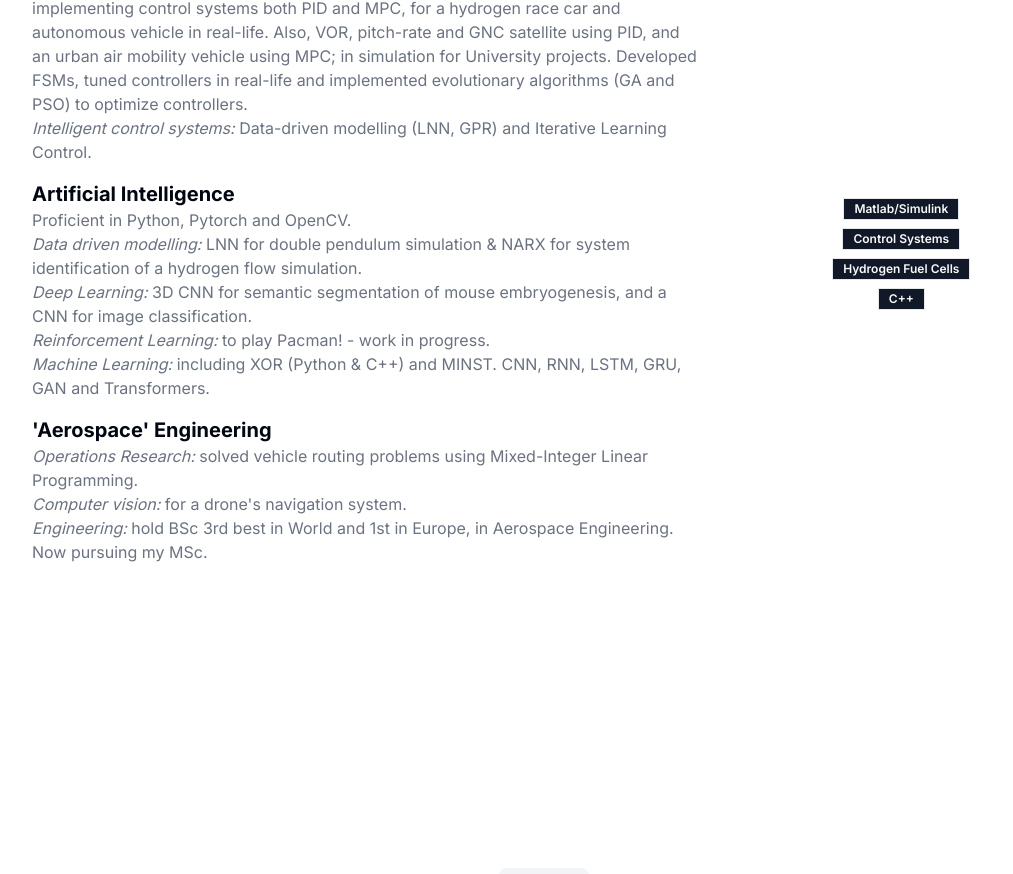
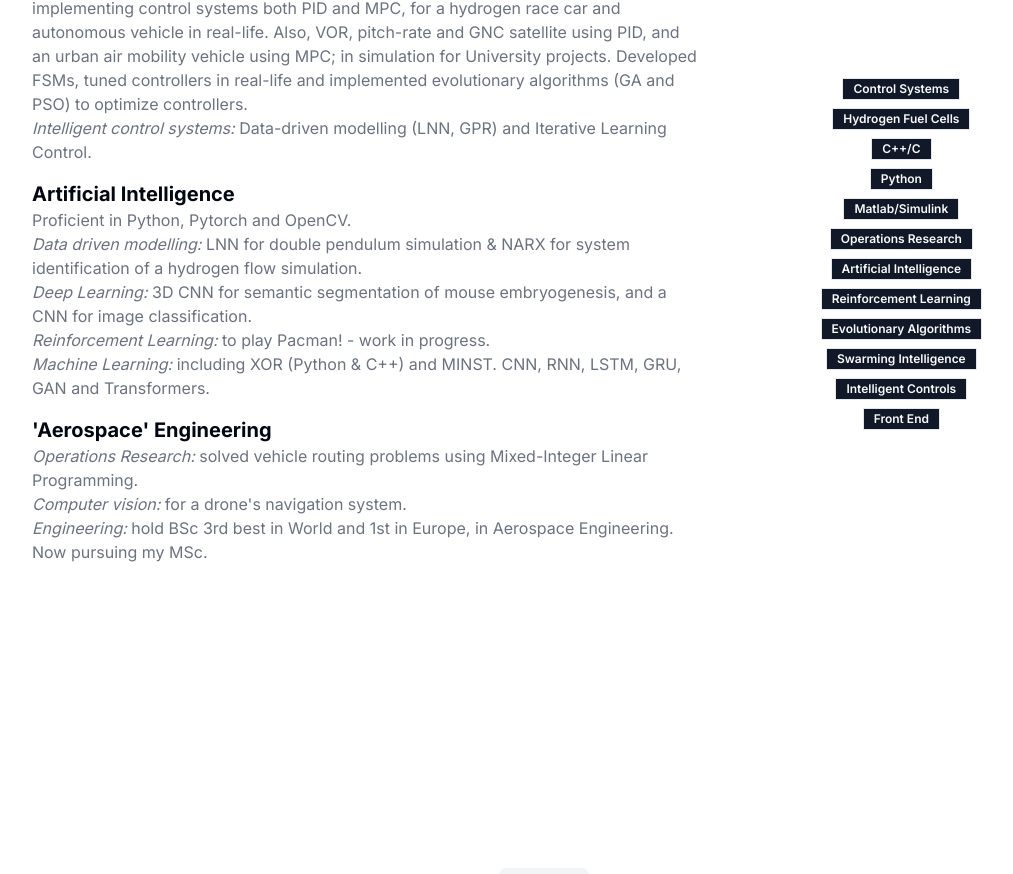
Before and after one commit to JvanZyl1/myportfolio, a Next.js app: page / in a window 1280 px wide. Shown: the part 1936-2810 px from the top of the page, without its empty margins (96-1109 px from the left). Built offline with nearby package versions, Linux system fonts and the light colour scheme.

Commit message:
BadgeList

```diff
--- a/components/component/home-screen.tsx
+++ b/components/component/home-screen.tsx
@@ -381,10 +381,21 @@ export function HomeScreen({onNavigateToProject} : HomeScreenProps) {
                   </ul>
               </div>
               <div className="col-span-1 flex flex-col items-center justify-center space-y-2">
-                  <Badge>Matlab/Simulink</Badge>
                   <Badge>Control Systems</Badge>
                   <Badge>Hydrogen Fuel Cells</Badge>
-                  <Badge>C++</Badge>
+
+                  <Badge>C++/C</Badge>
+                  <Badge>Python</Badge>
+                  <Badge>Matlab/Simulink</Badge>
+
+                  <Badge>Operations Research</Badge>
+                  <Badge>Artificial Intelligence</Badge>
+                  <Badge>Reinforcement Learning</Badge>
+                  <Badge>Evolutionary Algorithms</Badge>
+                  <Badge>Swarming Intelligence</Badge>
+                  <Badge>Intelligent Controls</Badge>
+                  <Badge>Front End</Badge>
+
               </div>
           </div>
           </div>
```
